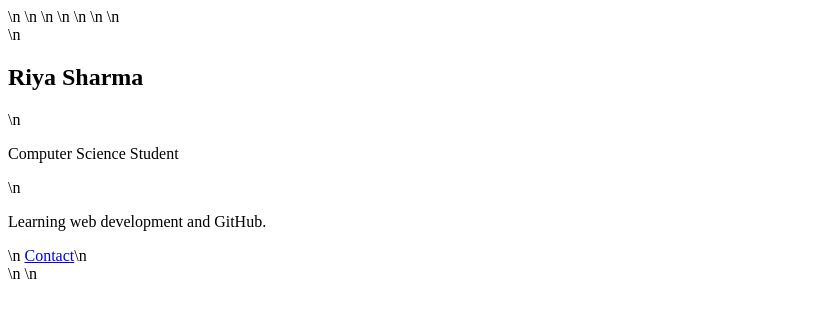
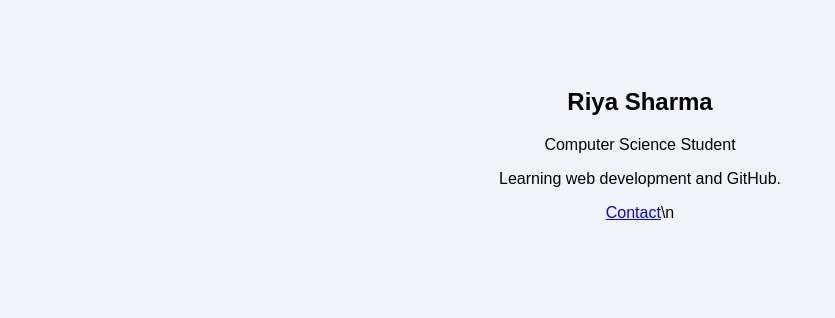
Before and after one commit to Bushrasadaf/My-second-project, a plain HTML site: page index.html in a window 1280 px wide. Shown: the whole page, without its empty margins (0-835 px from the left). Drawn offline with Linux system fonts and the light colour scheme.

Commit message:
Fix HTML formatting and structure

```diff
--- a/index.html
+++ b/index.html
@@ -1,21 +1,21 @@
-<!DOCTYPE html>\n
-<html>\n
-<head>\n
-  <title>My Profile Card</title>\n
-  <style>\n
+<!DOCTYPE html>
+<html>
+<head>
+  <title>My Profile Card</title>
+  <style>
     body { background-color: #f0f4f8; font-family: Arial; text-align: center; padding-top: 60px; }\n
     .card { background-color: white; width: 280px; margin: auto; padding: 20px; border-radius: 10px; }\n
     h2 { color: #222; margin-bottom: 5px; }\n
     p { color: #555; font-size: 14px; }\n
     a { display: inline-block; margin-top: 10px; padding: 8px 16px; background-color: blue; color: white; text-decoration: none; border-radius: 5px; }\n
-  </style>\n
-</head>\n
-<body>\n
-  <div class="card">\n
-    <h2>Riya Sharma</h2>\n
-    <p>Computer Science Student</p>\n
-    <p>Learning web development and GitHub.</p>\n
+  </style>
+</head>
+<body>
+  <div class="card">
+    <h2>Riya Sharma</h2>
+    <p>Computer Science Student</p>
+    <p>Learning web development and GitHub.</p>
     <a href="#">Contact</a>\n
-  </div>\n
-</body>\n
+  </div>
+</body>
 </html>
```
